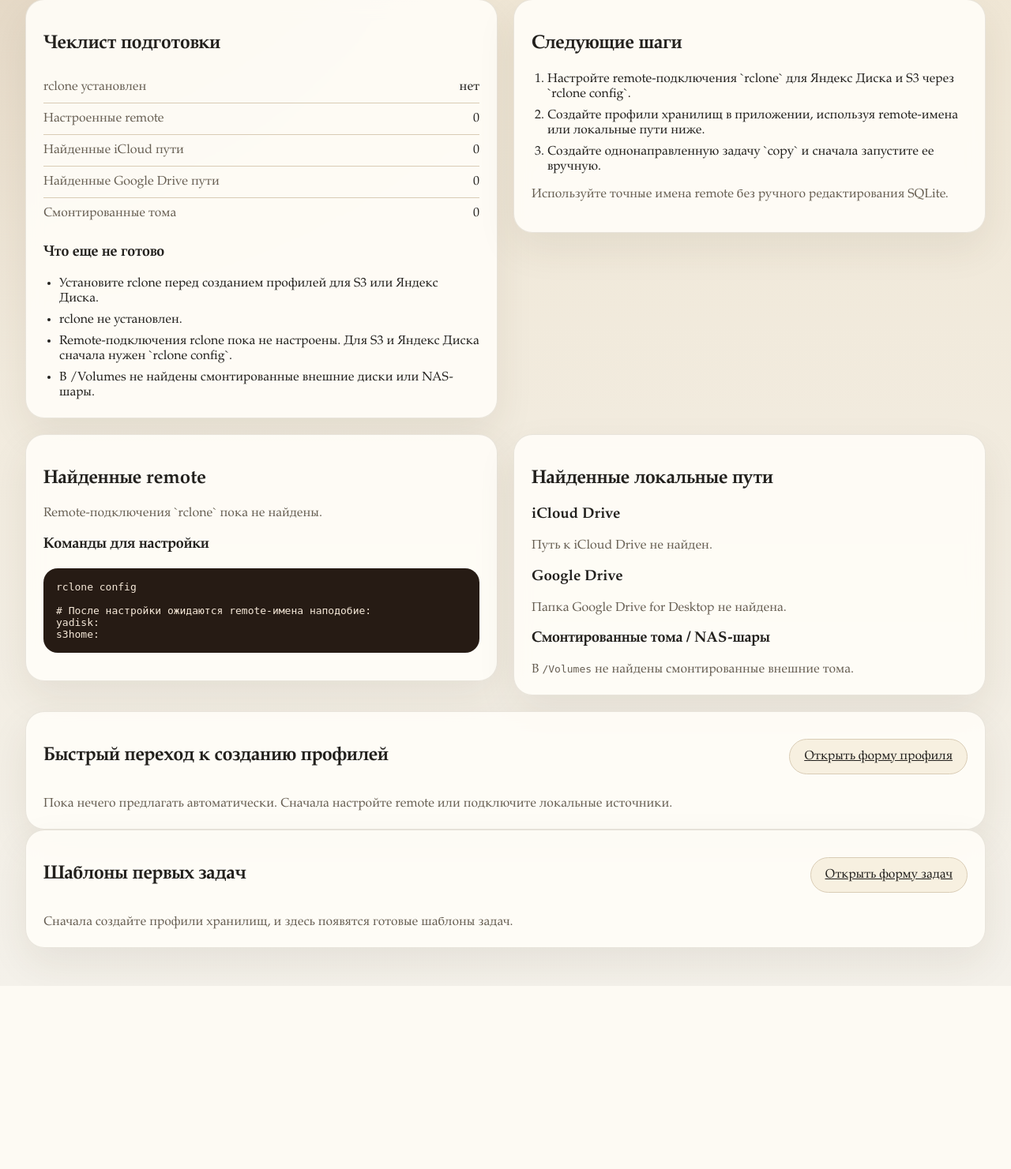
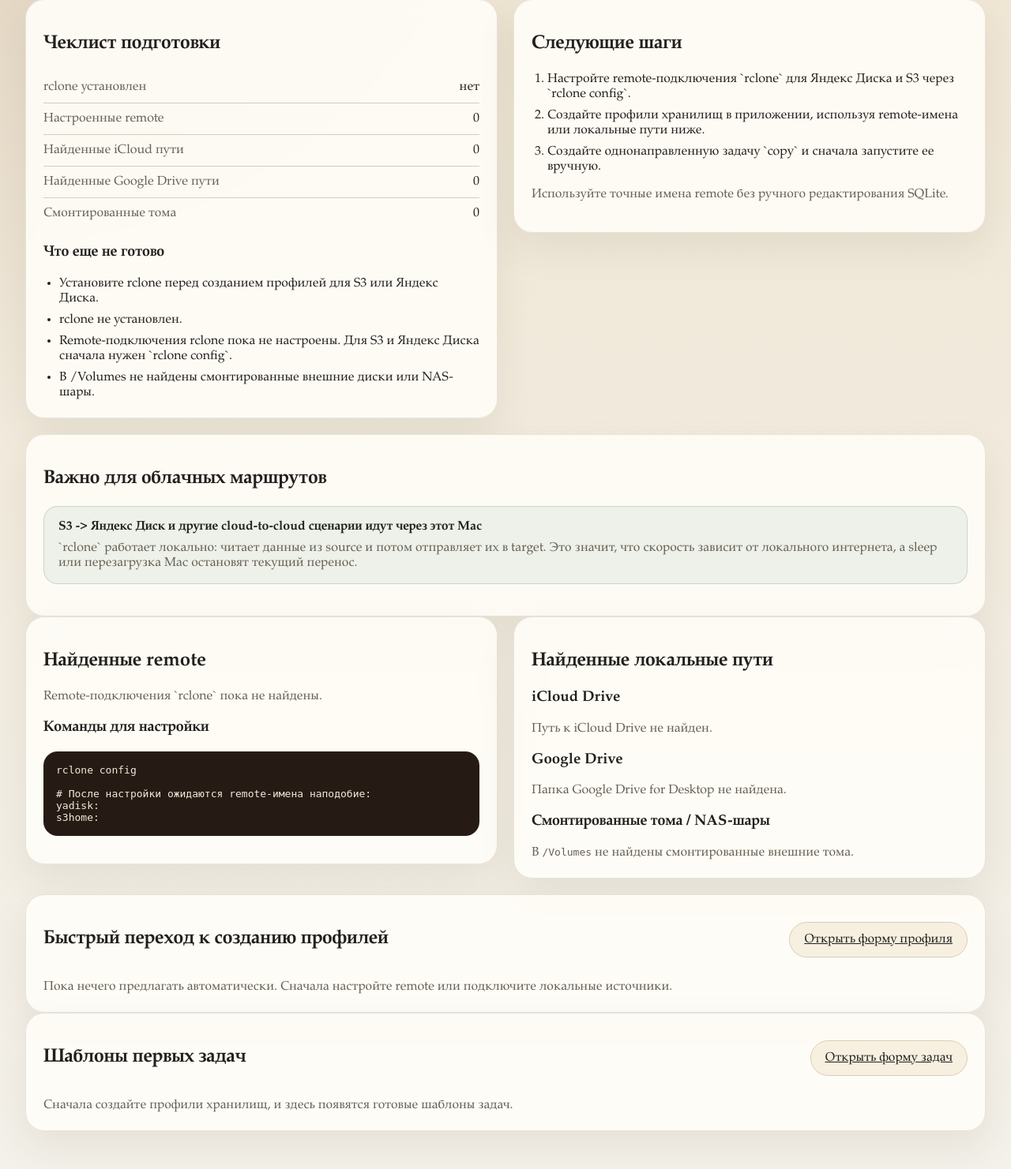
Before and after one commit to shelasmax/local-sync-dashboard, a FastAPI app: page /setup in a window 1280 px wide. Shown: the part 191-1672 px from the top of the page at 79% size. Before the commit the page ends 1435 px from the top, so only its background shows below. Run offline with FastAPI, Linux system fonts and the light colour scheme.

Commit message:
feat: add cloud transfer warnings and test cleanup

```diff
--- a/app/main.py
+++ b/app/main.py
@@ -168,6 +168,23 @@ def profile_connection_hint(profile: StorageProfile, configured_remotes: set[str
 
     known = ", ".join(f"{item}:" for item in sorted(configured_remotes)) or "нет настроенных remote"
     return f"Remote `{remote_name}:` не найден в `rclone`. Сейчас доступны: {known}."
+
+
+def is_remote_profile(profile: StorageProfile | None) -> bool:
+    if not profile:
+        return False
+    return profile.profile_type in {ProfileType.S3_REMOTE.value, ProfileType.YANDEX_REMOTE.value}
+
+
+def job_transfer_warning(
+    source_profile: StorageProfile | None,
+    target_profile: StorageProfile | None,
+) -> str:
+    if is_remote_profile(source_profile) and is_remote_profile(target_profile):
+        return "Cloud-to-cloud маршрут идет через локальный Mac: `rclone` читает source и затем отправляет данные в target. Скорость зависит от интернета, sleep и перезагрузок этого компьютера."
+    if is_remote_profile(source_profile) or is_remote_profile(target_profile):
+        return "Маршрут использует cloud remote, но перенос все равно выполняется локально на этом Mac через `rclone`."
+    return ""
 
 
 def suggested_profiles(diagnostics) -> list[dict[str, str]]:
@@ -629,6 +646,10 @@ def jobs_page(request: Request, error: str = "", preview_job_id: int | None = No
             preview = preview_job(session, preview_job_id)
         except (LookupError, RcloneError) as exc:
             error = str(exc)
+    indexed_profiles = {profile.id: profile for profile in profiles}
+    source_profile = indexed_profiles.get(prefill["source_profile_id"]) if prefill["source_profile_id"] else None
+    target_profile = indexed_profiles.get(prefill["target_profile_id"]) if prefill["target_profile_id"] else None
+    transfer_warning = job_transfer_warning(source_profile, target_profile)
     return templates.TemplateResponse(
         request=request,
         name="jobs.html",
@@ -650,6 +671,8 @@ def jobs_page(request: Request, error: str = "", preview_job_id: int | None = No
             "preview": preview,
             "interrupted_runs": interrupted_runs,
             "prefill": prefill,
+            "transfer_warning": transfer_warning,
+            "job_transfer_warning": job_transfer_warning,
             "job_templates": suggested_job_templates(profiles),
         },
     )
--- a/app/templates/setup.html
+++ b/app/templates/setup.html
@@ -32,6 +32,14 @@
       </ol>
       <p class="note">Используйте точные имена remote без ручного редактирования SQLite.</p>
     </article>
+  </section>
+
+  <section class="card">
+    <h2>Важно для облачных маршрутов</h2>
+    <div class="callout callout-info">
+      <strong>S3 -> Яндекс Диск и другие cloud-to-cloud сценарии идут через этот Mac</strong>
+      <p>`rclone` работает локально: читает данные из source и потом отправляет их в target. Это значит, что скорость зависит от локального интернета, а sleep или перезагрузка Mac остановят текущий перенос.</p>
+    </div>
   </section>
 
   <section class="grid two align-start">
```
Also changed, not shown: agents.md (+2 -1 lines), app/templates/jobs.html (+10 -0 lines), docs/BACKLOG.md (+5 -0 lines), docs/PROJECT.md (+2 -1 lines), tests/test_jobs.py (+1 -0 lines), tests/test_profiles.py (+1 -0 lines), tests/test_runtime_recovery.py (+1 -0 lines), README.md.
